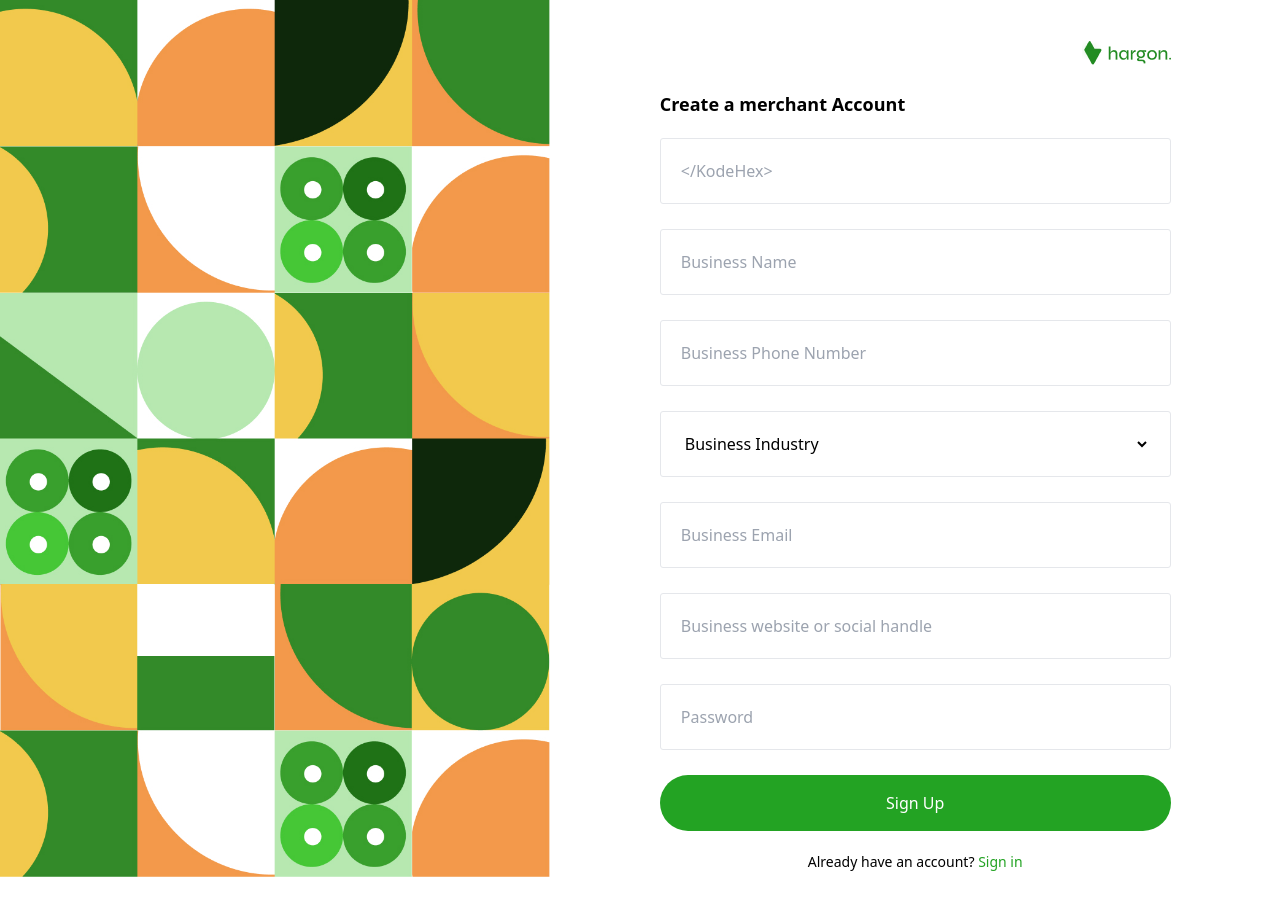
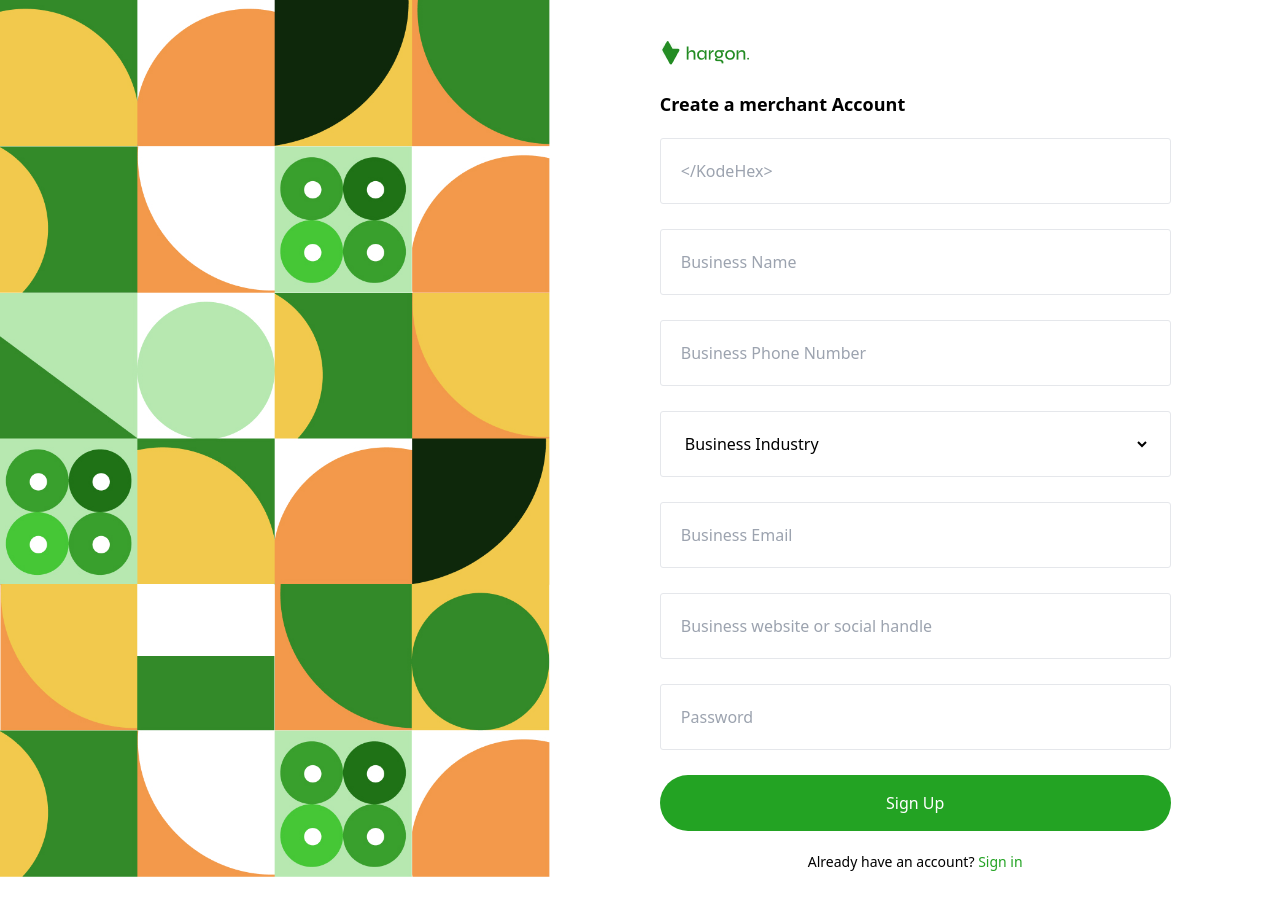
Before and after one commit to remilekun-hub/hargon, a Next.js app: page /merchant-sign-up in a window 1280 px wide. Shown: the top 916 px of the page. Built offline with nearby package versions, Linux system fonts and the light colour scheme.

Commit message:
link inline flex

```diff
--- a/app/merchant-sign-up/page.tsx
+++ b/app/merchant-sign-up/page.tsx
@@ -5,7 +5,7 @@ function page() {
   return (
     <div className="bg-white w-full px-5 md:px-[10%] lg:px-[15%] pt-[40px] min-h-screen pb-[50px]">
       <div>
-        <Link href={"/"} className="flex justify-end mb-6">
+        <Link href={"/"} className="inline-flex justify-end mb-6">
           <img src="/logo.png" alt="" />
         </Link>
         <h1 className="font-semibold text-[18px]">Create a merchant Account</h1>
@@ -31,7 +31,6 @@ function page() {
               className="cursor-pointer w-full outline-0 bg-inherit"
               placeholder="Business Industry"
             >
-              <option className="t text-gray-300">Business Industry </option>
               <option className="text-black">Business Industry</option>
               <option value={"Agriculture"} className="text-black">
                 Agriculture
--- a/app/page.tsx
+++ b/app/page.tsx
@@ -10,7 +10,7 @@ export default async function Home() {
   return (
     <div className="bg-white w-full pt-[40px] pb-[50px] md:flex md:justify-center md:h-screen md:items-center px-4">
       <div className="">
-        <Link href={"/"} className="flex justify-end mb-4">
+        <Link href={"/"} className="inline-flex justify-end mb-4">
           <img src="/logo.png" alt="" />
         </Link>
         <div className="mb-5">
```
